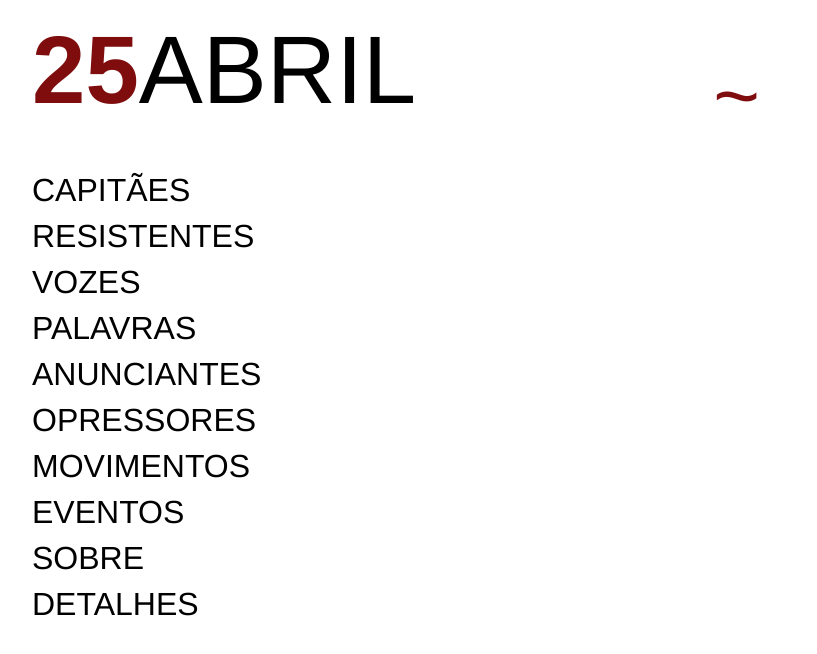
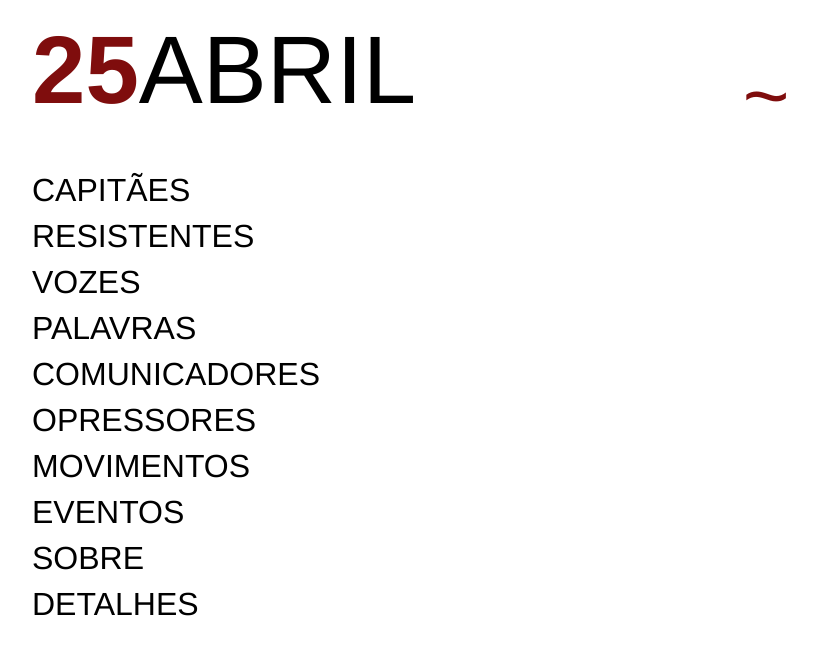
Before and after one commit to MiguelGarciaTH/25abril, a React (Vite) app in the folder arquivo-web-client/: page / in a window 1280 px wide. Shown: the top 654 px of the page, without its empty margins (18-835 px from the left). Built offline with nearby package versions, Linux system fonts and the light colour scheme; no server answers; a web font is replaced by a local one.

Commit message:
fix(web): fixes name

```diff
--- a/arquivo-web-client/src/components/NavBar.jsx
+++ b/arquivo-web-client/src/components/NavBar.jsx
@@ -20,7 +20,7 @@ const NavBar = () => {
             <br />
             <Link className="navbar-link" to="/entity/ESCRITORES">PALAVRAS</Link>
             <br />
-            <Link className="navbar-link" to="/entity/JORNALISTAS">ANUNCIANTES</Link>
+            <Link className="navbar-link" to="/entity/JORNALISTAS">COMUNICADORES</Link>
             <br />
             <Link className="navbar-link" to="/entity/OPRESSORES">OPRESSORES</Link>
             <br />
```
